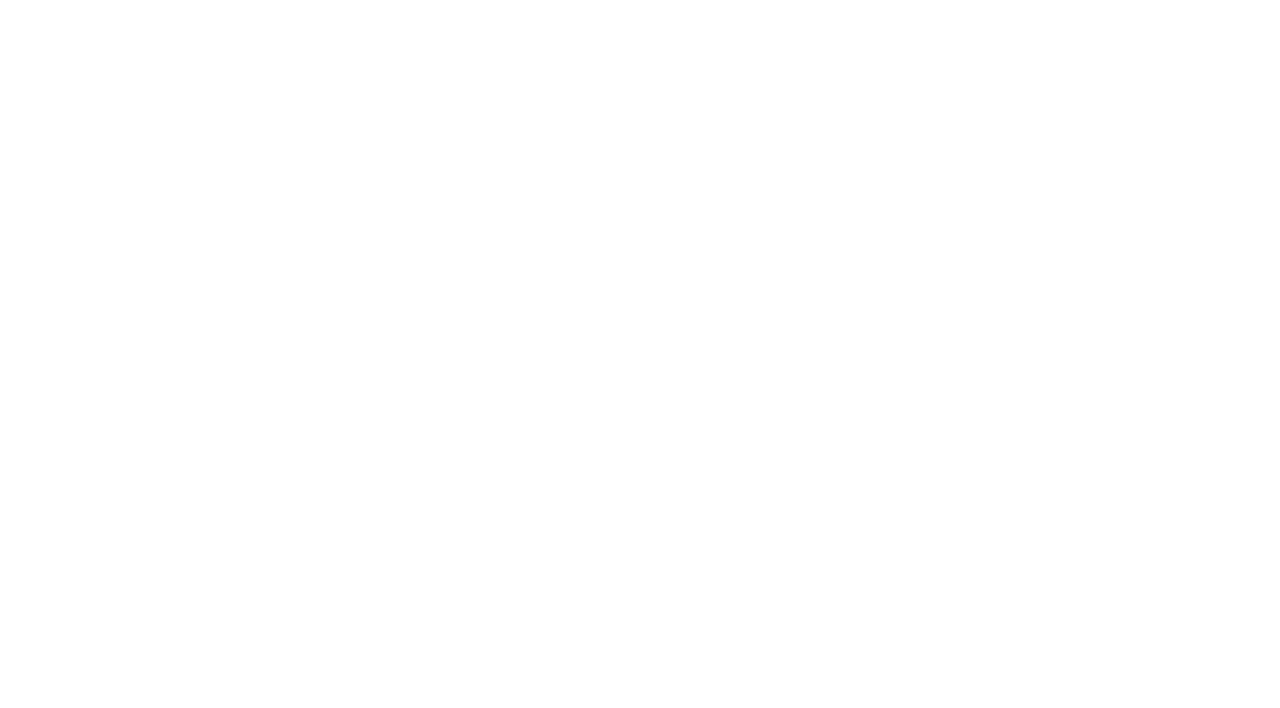
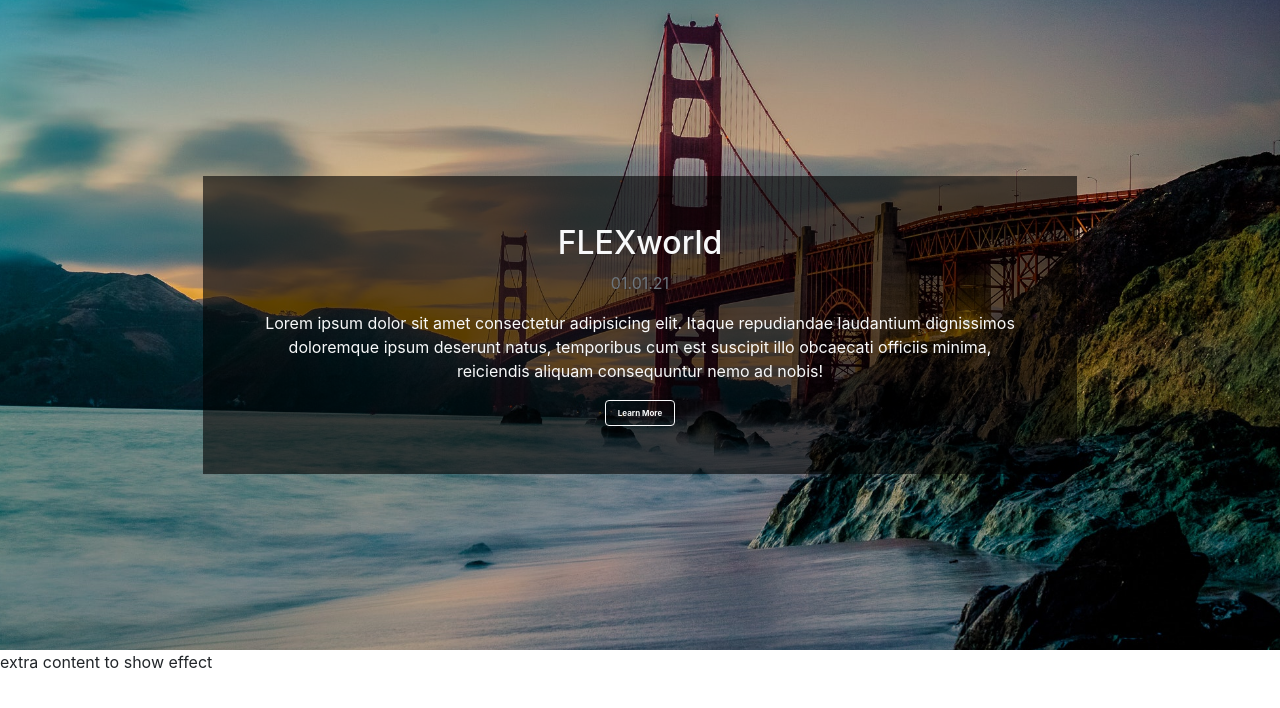
Before and after one commit to rulo84/mfw-parallax, a plain HTML site: page index.html in a window 1280 px wide. Drawn offline with nearby package versions, Linux system fonts and the light colour scheme.

Commit message:
added parallax with bg-img section and button

```diff
--- a/css/style.css
+++ b/css/style.css
@@ -0,0 +1,25 @@
+#parallaxOne {
+    background-image: url(img/marketrolly.jpg);
+    background-repeat: no-repeat;
+    background-position: center bottom;
+    background-size: cover;
+    height: 700px;
+
+    background-attachment: fixed;
+}
+#parallaxTwo {
+    background-image: url(img/ggbridge.jpg);
+    background-repeat: no-repeat;
+    background-position: center center;
+    background-size: cover;
+    height: 650px;
+
+    background-attachment: fixed;
+}
+
+#parallaxTwo section {
+    background-color: rgba(0,0,0, 0.6);
+}
+button.btn {
+    font-size: 0.5rem;
+}
--- a/index.html
+++ b/index.html
@@ -6,12 +6,42 @@
     <meta name="viewport" content="width=device-width, initial-scale=1.0">
      <!-- Bootstrap CSS -->
      <link rel="stylesheet" href="https://cdn.jsdelivr.net/npm/bootstrap@4.5.3/dist/css/bootstrap.min.css" integrity="sha384-TX8t27EcRE3e/ihU7zmQxVncDAy5uIKz4rEkgIXeMed4M0jlfIDPvg6uqKI2xXr2" crossorigin="anonymous">
-    <title>Bootstrap MFW Template</title>
+    <title>TakeHomeDay7</title>
     <link rel="stylesheet" href="/css/style.css">
 </head>
 <body>
-
-
+    <!-- parallax one - Background -->
+    <!-- <div class="conainer-fluid">
+        <div class="row">
+            <div class="col-sm-12 w-100" id="parallaxOne">
+                <div class="row d-flex justify-content-center align-items-center h-100">
+                    <section class="col-md-8 text-center p-5">
+                        <h2 class="text-light">Welcome to FLEXworld</h2>
+                    </section>
+                </div>
+            </div>
+        </div>
+    </div> -->
+    <!-- parallax two - Background -->
+    <div class="conainer-fluid">
+        <div class="row">
+            <div class="col-sm-12 w-100" id="parallaxTwo">
+                <div class="row  d-flex justify-content-center align-items-center h-100">
+                    <section class="col-md-8 text-center p-5">
+                        <h2 class="text-light">FLEXworld</h2>
+                        <p class="text-muted">01.01.21</p>
+                        <p class="text-light">Lorem ipsum dolor sit amet consectetur adipisicing elit. Itaque repudiandae laudantium dignissimos doloremque ipsum deserunt natus, temporibus cum est suscipit illo obcaecati officiis minima, reiciendis aliquam consequuntur nemo ad nobis!</p>
+                        <button class="btn bg-tranparent rounded font-weight-bold border border-light text-light"> Learn More</button>
+                    </section>
+                </div>
+            </div>
+        </div>
+    </div>
+    <div class="container-fluid">
+        <div class="row vh-100">
+            <p>extra content to show effect</p>
+        </div>
+    </div>
     <!-- Option 1: jQuery and Bootstrap Bundle (includes Popper) -->
     <script src="https://code.jquery.com/jquery-3.5.1.slim.min.js" integrity="sha384-DfXdz2htPH0lsSSs5nCTpuj/zy4C+OGpamoFVy38MVBnE+IbbVYUew+OrCXaRkfj" crossorigin="anonymous"></script>
     <script src="https://cdn.jsdelivr.net/npm/bootstrap@4.5.3/dist/js/bootstrap.bundle.min.js" integrity="sha384-ho+j7jyWK8fNQe+A12Hb8AhRq26LrZ/JpcUGGOn+Y7RsweNrtN/tE3MoK7ZeZDyx" crossorigin="anonymous"></script>
```
Also changed, not shown: css/img/ggbridge.jpg (added), 1 other file.
